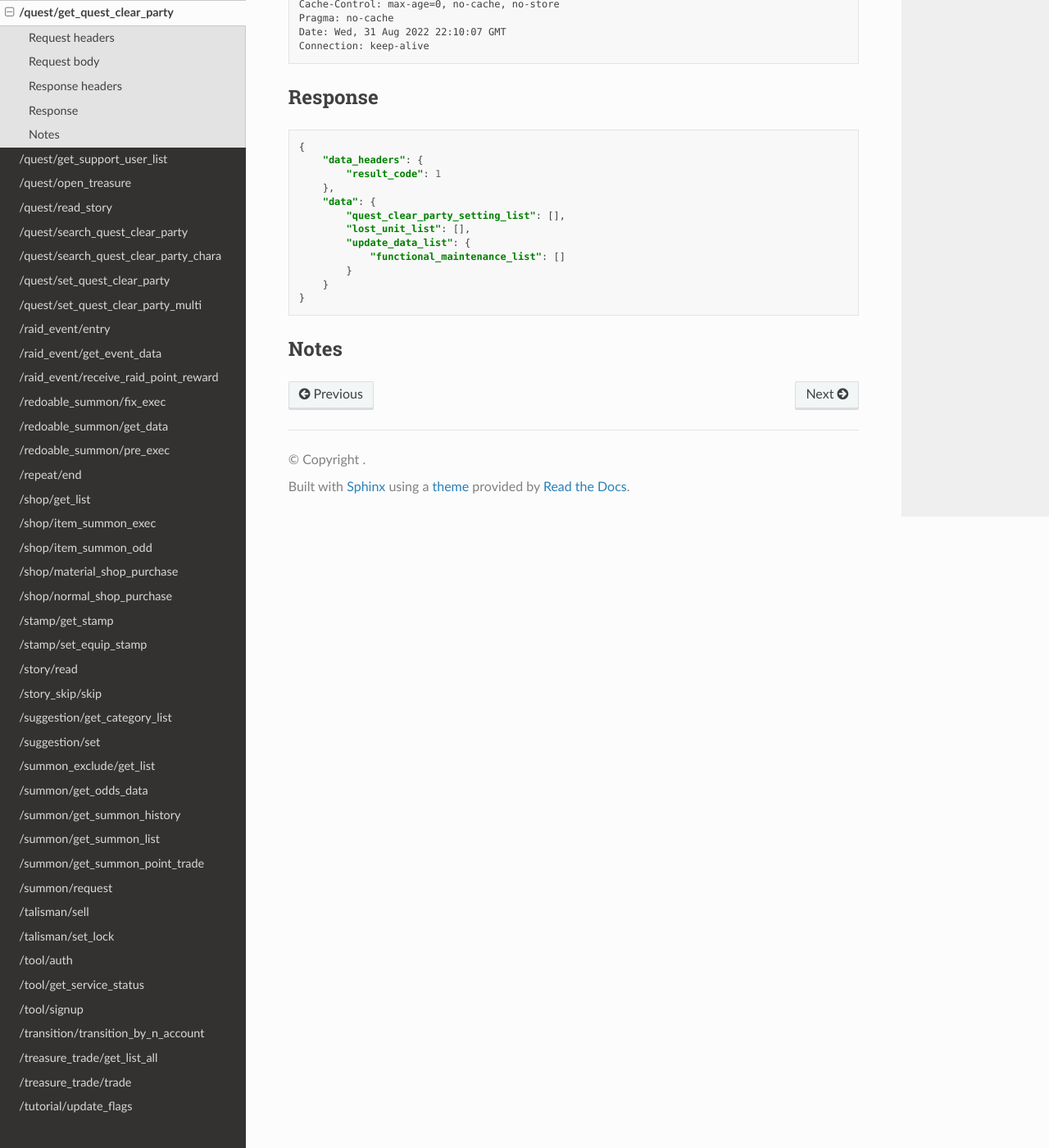
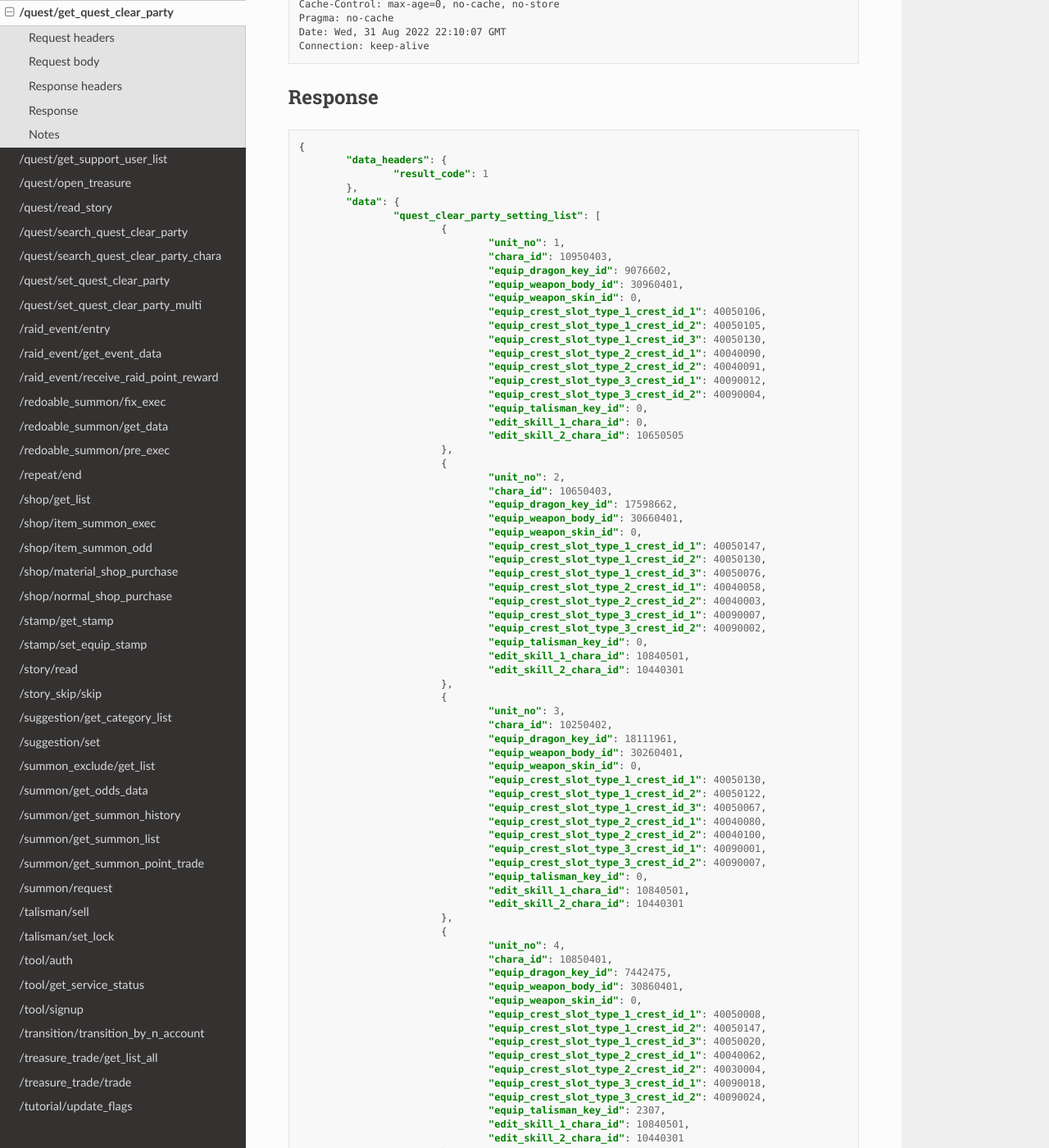
Before and after one commit to SapiensAnatis/dragalia-api-docs, a Sphinx documentation site: the page built from docs/source/dragalia/quest_get_quest_clear_party.rst, in a window 1280 px wide and 1400 px high, scrolled down 993 px. Shown: the whole window at 82% size. Built offline with Sphinx 7.4.7 and the Read the Docs theme 2.0.0, drawn with Linux system fonts in a browser that asks for light colours; some of the changed text lies outside the part shown.

Commit message:
expound data structures

```diff
--- a/docs/source/dragalia/quest_get_quest_clear_party.rst
+++ b/docs/source/dragalia/quest_get_quest_clear_party.rst
@@ -62,17 +62,174 @@ Response
 .. code-block:: json
 
 	{
-	    "data_headers": {
-	        "result_code": 1
-	    },
-	    "data": {
-	        "quest_clear_party_setting_list": [],
-	        "lost_unit_list": [],
-	        "update_data_list": {
-	            "functional_maintenance_list": []
-	        }
-	    }
+		"data_headers": {
+			"result_code": 1
+		},
+		"data": {
+			"quest_clear_party_setting_list": [
+				{
+					"unit_no": 1,
+					"chara_id": 10950403,
+					"equip_dragon_key_id": 9076602,
+					"equip_weapon_body_id": 30960401,
+					"equip_weapon_skin_id": 0,
+					"equip_crest_slot_type_1_crest_id_1": 40050106,
+					"equip_crest_slot_type_1_crest_id_2": 40050105,
+					"equip_crest_slot_type_1_crest_id_3": 40050130,
+					"equip_crest_slot_type_2_crest_id_1": 40040090,
+					"equip_crest_slot_type_2_crest_id_2": 40040091,
+					"equip_crest_slot_type_3_crest_id_1": 40090012,
+					"equip_crest_slot_type_3_crest_id_2": 40090004,
+					"equip_talisman_key_id": 0,
+					"edit_skill_1_chara_id": 0,
+					"edit_skill_2_chara_id": 10650505
+				},
+				{
+					"unit_no": 2,
+					"chara_id": 10650403,
+					"equip_dragon_key_id": 17598662,
+					"equip_weapon_body_id": 30660401,
+					"equip_weapon_skin_id": 0,
+					"equip_crest_slot_type_1_crest_id_1": 40050147,
+					"equip_crest_slot_type_1_crest_id_2": 40050130,
+					"equip_crest_slot_type_1_crest_id_3": 40050076,
+					"equip_crest_slot_type_2_crest_id_1": 40040058,
+					"equip_crest_slot_type_2_crest_id_2": 40040003,
+					"equip_crest_slot_type_3_crest_id_1": 40090007,
+					"equip_crest_slot_type_3_crest_id_2": 40090002,
+					"equip_talisman_key_id": 0,
+					"edit_skill_1_chara_id": 10840501,
+					"edit_skill_2_chara_id": 10440301
+				},
+				{
+					"unit_no": 3,
+					"chara_id": 10250402,
+					"equip_dragon_key_id": 18111961,
+					"equip_weapon_body_id": 30260401,
+					"equip_weapon_skin_id": 0,
+					"equip_crest_slot_type_1_crest_id_1": 40050130,
+					"equip_crest_slot_type_1_crest_id_2": 40050122,
+					"equip_crest_slot_type_1_crest_id_3": 40050067,
+					"equip_crest_slot_type_2_crest_id_1": 40040080,
+					"equip_crest_slot_type_2_crest_id_2": 40040100,
+					"equip_crest_slot_type_3_crest_id_1": 40090001,
+					"equip_crest_slot_type_3_crest_id_2": 40090007,
+					"equip_talisman_key_id": 0,
+					"edit_skill_1_chara_id": 10840501,
+					"edit_skill_2_chara_id": 10440301
+				},
+				{
+					"unit_no": 4,
+					"chara_id": 10850401,
+					"equip_dragon_key_id": 7442475,
+					"equip_weapon_body_id": 30860401,
+					"equip_weapon_skin_id": 0,
+					"equip_crest_slot_type_1_crest_id_1": 40050008,
+					"equip_crest_slot_type_1_crest_id_2": 40050147,
+					"equip_crest_slot_type_1_crest_id_3": 40050020,
+					"equip_crest_slot_type_2_crest_id_1": 40040062,
+					"equip_crest_slot_type_2_crest_id_2": 40030004,
+					"equip_crest_slot_type_3_crest_id_1": 40090018,
+					"equip_crest_slot_type_3_crest_id_2": 40090024,
+					"equip_talisman_key_id": 2307,
+					"edit_skill_1_chara_id": 10840501,
+					"edit_skill_2_chara_id": 10440301
+				},
+				{
+					"unit_no": 5,
+					"chara_id": 10840202,
+					"equip_dragon_key_id": 7868063,
+					"equip_weapon_body_id": 30860201,
+					"equip_weapon_skin_id": 0,
+					"equip_crest_slot_type_1_crest_id_1": 40050008,
+					"equip_crest_slot_type_1_crest_id_2": 40050070,
+					"equip_crest_slot_type_1_crest_id_3": 40050109,
+					"equip_crest_slot_type_2_crest_id_1": 40040062,
+					"equip_crest_slot_type_2_crest_id_2": 40030004,
+					"equip_crest_slot_type_3_crest_id_1": 40090018,
+					"equip_crest_slot_type_3_crest_id_2": 40090022,
+					"equip_talisman_key_id": 0,
+					"edit_skill_1_chara_id": 10850502,
+					"edit_skill_2_chara_id": 10150201
+				},
+				{
+					"unit_no": 6,
+					"chara_id": 10250203,
+					"equip_dragon_key_id": 14557772,
+					"equip_weapon_body_id": 30260201,
+					"equip_weapon_skin_id": 0,
+					"equip_crest_slot_type_1_crest_id_1": 40050067,
+					"equip_crest_slot_type_1_crest_id_2": 40050100,
+					"equip_crest_slot_type_1_crest_id_3": 40050090,
+					"equip_crest_slot_type_2_crest_id_1": 40040100,
+					"equip_crest_slot_type_2_crest_id_2": 40040048,
+					"equip_crest_slot_type_3_crest_id_1": 40090002,
+					"equip_crest_slot_type_3_crest_id_2": 40090001,
+					"equip_talisman_key_id": 0,
+					"edit_skill_1_chara_id": 10550101,
+					"edit_skill_2_chara_id": 10850502
+				},
+				{
+					"unit_no": 7,
+					"chara_id": 10150201,
+					"equip_dragon_key_id": 4905892,
+					"equip_weapon_body_id": 30160201,
+					"equip_weapon_skin_id": 0,
+					"equip_crest_slot_type_1_crest_id_1": 40050145,
+					"equip_crest_slot_type_1_crest_id_2": 40050058,
+					"equip_crest_slot_type_1_crest_id_3": 40050067,
+					"equip_crest_slot_type_2_crest_id_1": 40040048,
+					"equip_crest_slot_type_2_crest_id_2": 40040003,
+					"equip_crest_slot_type_3_crest_id_1": 40090001,
+					"equip_crest_slot_type_3_crest_id_2": 40090002,
+					"equip_talisman_key_id": 766,
+					"edit_skill_1_chara_id": 10840501,
+					"edit_skill_2_chara_id": 10440301
+				},
+				{
+					"unit_no": 8,
+					"chara_id": 10450202,
+					"equip_dragon_key_id": 13714264,
+					"equip_weapon_body_id": 30460201,
+					"equip_weapon_skin_id": 0,
+					"equip_crest_slot_type_1_crest_id_1": 40050100,
+					"equip_crest_slot_type_1_crest_id_2": 40050066,
+					"equip_crest_slot_type_1_crest_id_3": 40050020,
+					"equip_crest_slot_type_2_crest_id_1": 40030004,
+					"equip_crest_slot_type_2_crest_id_2": 40040072,
+					"equip_crest_slot_type_3_crest_id_1": 40090007,
+					"equip_crest_slot_type_3_crest_id_2": 40090029,
+					"equip_talisman_key_id": 0,
+					"edit_skill_1_chara_id": 10550101,
+					"edit_skill_2_chara_id": 10150201
+				}
+			],
+			"lost_unit_list": [
+				{
+					"unit_no": 1,
+					"entity_type": 41,
+					"entity_id": 50950401
+				},
+				{
+					"unit_no": 2,
+					"entity_type": 41,
+					"entity_id": 50150503
+				},
+				{
+					"unit_no": 3,
+					"entity_type": 41,
+					"entity_id": 50950401
+				}
+			],
+			"update_data_list": {
+				"functional_maintenance_list": [
+				]
+			}
+		}
 	}
 
 Notes
 ------
+
+- The above response is for a master Sinister Dominion quest, hence the 8 units.
+- In this case, lost_unit_list likely referred to some Kaleidoscape prints I no longer had, but it could also extend to dragons.
```
Also changed, not shown: docs/source/dragalia/fort_build_cancel.rst (+12 -12 lines).
